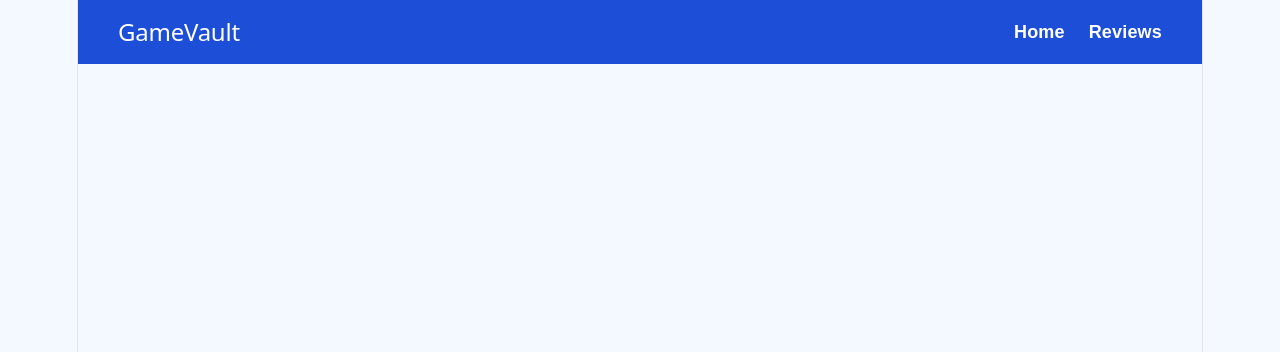
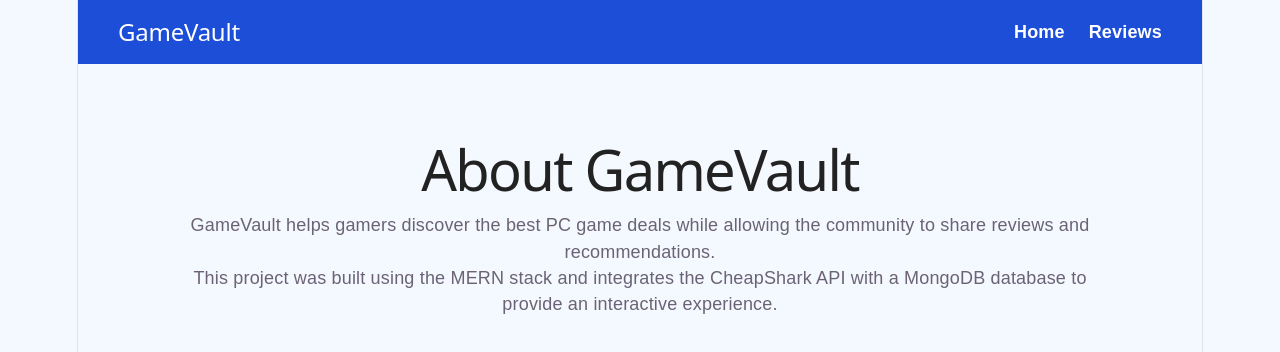
Before and after one commit to Noctis-arch/Capstone, a React app in the folder frontend/: page /about in a window 1280 px wide. Shown: the top 352 px of the page. Built offline with nearby package versions, Linux system fonts and the light colour scheme; the HTML template or start-up script is replaced by a standard one.

Commit message:
some final updates with readme

```diff
--- a/frontend/src/App.jsx
+++ b/frontend/src/App.jsx
@@ -1,11 +1,10 @@
 import { BrowserRouter, Routes, Route } from "react-router-dom";
 import GameDetails from "./pages/GameDetails";
-
 import Home from "./pages/Home";
 import Reviews from "./pages/Reviews";
 import Navbar from "./components/Navbar";
-
 import "./App.css";
+import About from "./pages/About";
 
 function App() {
   return (
@@ -15,6 +14,7 @@ function App() {
       <Routes>
         <Route path="/" element={<Home />} />
         <Route path="/reviews" element={<Reviews />} />
+        <Route path="/about" element={<About />} />
         <Route path="/game/:id" element={<GameDetails />} />
       </Routes>
     </BrowserRouter>
--- /dev/null
+++ b/frontend/src/pages/About.jsx
@@ -0,0 +1,20 @@
+function About() {
+  return (
+    <div className="reviews-page">
+      <h1>About GameVault</h1>
+
+      <p>
+        GameVault helps gamers discover the best PC game deals while allowing
+        the community to share reviews and recommendations.
+      </p>
+
+      <p>
+        This project was built using the MERN stack and integrates the
+        CheapShark API with a MongoDB database to provide an interactive
+        experience.
+      </p>
+    </div>
+  );
+}
+
+export default About;
```
Also changed, not shown: 2 other files (tests, documents, lock files or other folders).
